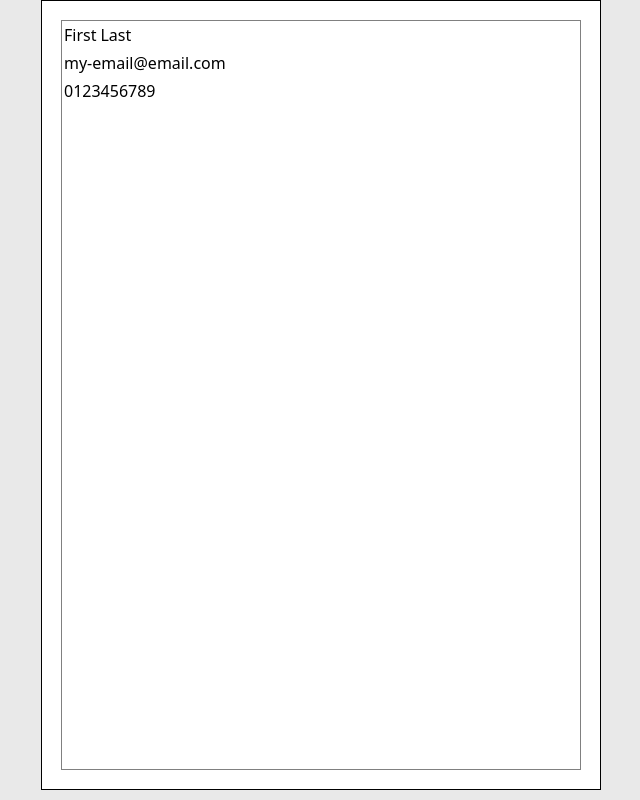
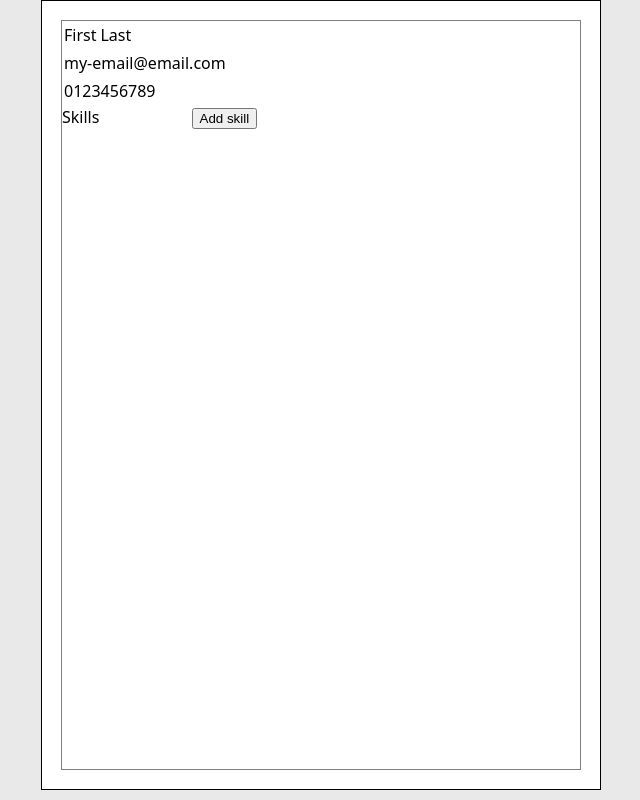
Before and after one commit to harshnugget/TOP-CV-Application, a React (Vite) app: page / in a window 1280 px wide. Shown: the whole page, without its empty margins (319-959 px from the left). Built offline with nearby package versions, Linux system fonts and the light colour scheme.

Commit message:
feat(Page.jsx): Add Skills component to Page

```diff
--- a/src/new-feature/Page.jsx
+++ b/src/new-feature/Page.jsx
@@ -1,5 +1,6 @@
 import { useState } from "react";
 import { Name, Email, Phone } from "./ContactDetails";
+import Skills from "./Skills";
 
 const defaultGrid = `
   "name name"
@@ -38,6 +39,12 @@ export default function Page({ gridAreaLayout = defaultGrid }) {
         <Name style={{ display: "flex", gridArea: "name" }} />
         <Email style={{ display: "flex", gridArea: "email" }} />
         <Phone style={{ display: "flex", gridArea: "phone" }} />
+        <div className="skills-header" style={{ gridArea: "skills-header" }}>
+          Skills
+        </div>
+        <div className="skills-content" style={{ gridArea: "skills-content" }}>
+          <Skills style={{ display: "block", gridArea: "skills-content" }} />
+        </div>
       </div>
     </>
   );
```
